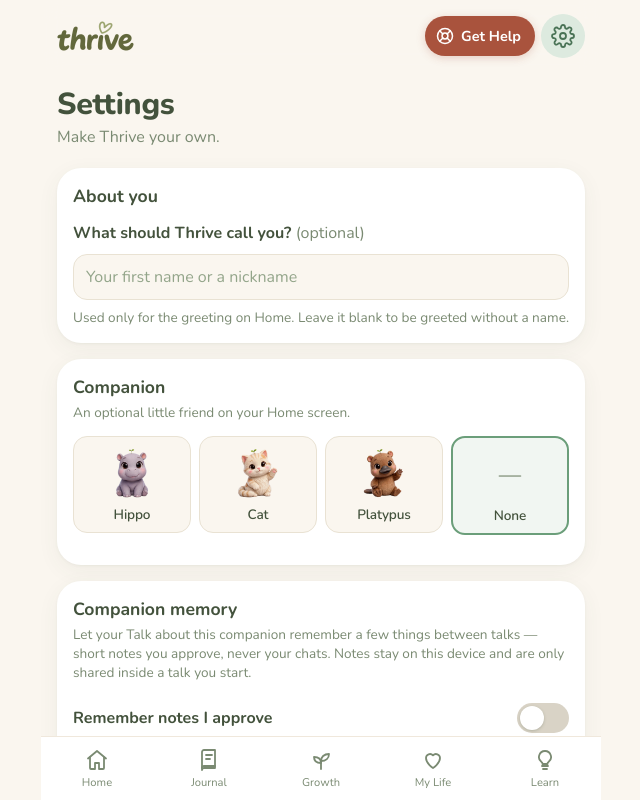
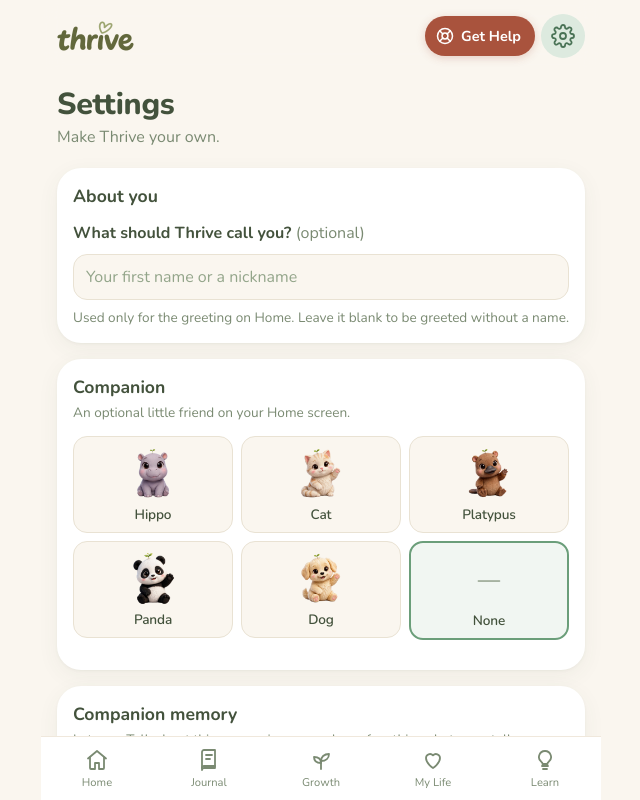
Before and after one commit to asyadlam/thrive, a React (Vite) app: page /settings in a window 1280 px wide. Shown: the top 800 px of the page, without its empty margins (319-959 px from the left). Built offline with nearby package versions, Linux system fonts and the light colour scheme.

Commit message:
added panda and dog hihi

```diff
--- a/src/components/PetCompanion.tsx
+++ b/src/components/PetCompanion.tsx
@@ -11,6 +11,8 @@ export const PET_ART: Record<PetKind, { label: string; src: string }> = {
   hippo: { label: 'Hippo', src: '/pets/hippo.png' },
   cat: { label: 'Cat', src: '/pets/cat.png' },
   platypus: { label: 'Platypus', src: '/pets/platypus.png' },
+  panda: { label: 'Panda', src: '/pets/panda.png' },
+  dog: { label: 'Dog', src: '/pets/dog.png' },
 };
 
 /** Small still preview, used only by the Settings picker. */
--- a/src/index.css
+++ b/src/index.css
@@ -503,7 +503,7 @@ textarea.input.talk-body {
 .settings-section { display: flex; flex-direction: column; gap: 14px; }
 .settings-heading { font-size: 1.1rem; margin: 0; }
 .settings-section > .hint { margin-top: -10px; }
-.pet-options { display: grid; grid-template-columns: repeat(4, minmax(0, 1fr)); gap: 8px; }
+.pet-options { display: grid; grid-template-columns: repeat(3, minmax(0, 1fr)); gap: 8px; }
 .pet-option { position: relative; }
 .pet-option input { position: absolute; opacity: 0; width: 1px; height: 1px; }
 .pet-option-card {
--- a/src/lib/settings.ts
+++ b/src/lib/settings.ts
@@ -1,6 +1,6 @@
 // App settings, kept on this device in localStorage (separate from journal entries).
 
-export const PET_KINDS = ['hippo', 'cat', 'platypus'] as const;
+export const PET_KINDS = ['hippo', 'cat', 'platypus', 'panda', 'dog'] as const;
 export type PetKind = (typeof PET_KINDS)[number];
 export type Companion = PetKind | 'none';
 
```
Also changed, not shown: public/pets/dog.png (added), public/pets/panda.png (added).
